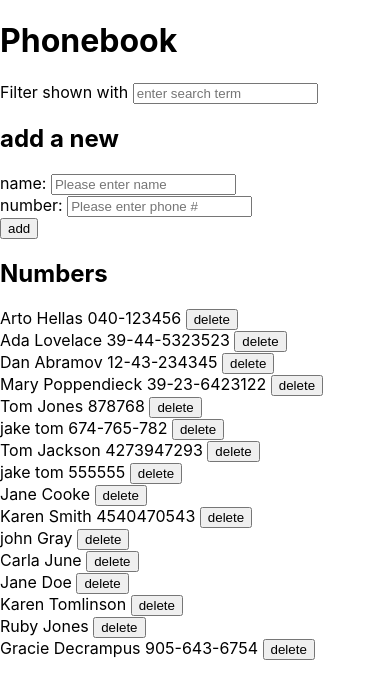
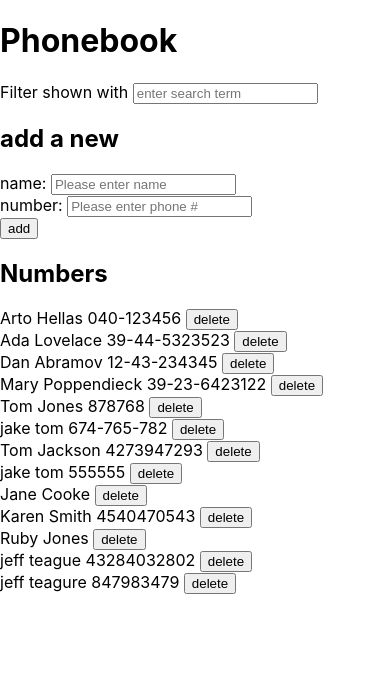
Before and after one commit to Marius-De-Allie/FullStack-Open, a React (Create React App) app in the folder part2/the-phone-book/: page / in a window 390 px wide. Shown: the top 698 px of the page. Built offline with nearby package versions, Linux system fonts and the light colour scheme; data requests are answered from the project's data file.

Commit message:
Exercise 2.20 Phonebook

```diff
--- a/part2/the-phone-book/db.json
+++ b/part2/the-phone-book/db.json
@@ -51,34 +51,19 @@
       "id": 10
     },
     {
-      "name": "john Gray",
-      "number": "",
-      "id": 11
-    },
-    {
-      "name": "Carla June",
-      "number": "",
-      "id": 12
-    },
-    {
-      "name": "Jane Doe",
-      "number": "",
-      "id": 13
-    },
-    {
-      "name": "Karen Tomlinson",
-      "number": "",
-      "id": 15
-    },
-    {
       "name": "Ruby Jones",
       "number": "",
       "id": 17
     },
     {
-      "name": "Gracie Decrampus",
-      "number": "905-643-6754",
+      "name": "jeff teague",
+      "number": "43284032802",
       "id": 18
+    },
+    {
+      "name": "jeff teagure",
+      "number": "847983479",
+      "id": 19
     }
   ]
 }
--- a/part2/the-phone-book/src/App.js
+++ b/part2/the-phone-book/src/App.js
@@ -4,6 +4,7 @@ import Persons from './components/Persons';
 import AddPerson from './components/AddPerson';
 import personService from './services/persons';
 import Notification from './components/Notification';
+import ErrorNotification from './components/ErrorNotification';
 
 const App = () => {
   // COMPONENT STATE.
@@ -13,6 +14,7 @@ const App = () => {
   const [ searchTerm, setSearchTerm ] = useState('');
   const [ filteredPersons, setFilteredPersons ] = useState([]);
   const [message, setMessage] = useState(null);
+  const [error, setError] = useState(null);
 
   useEffect(() => {
     personService.getAll()
@@ -90,6 +92,13 @@ const App = () => {
               setMessage(null);
             }, 5000)
           })
+          .catch(e => {
+            setError(`Cannot add phone number since ${updatedPerson.name} has already been deleted from server.`);
+            setPersons(persons.filter(person => person.id !== updatedPerson.id));
+            setTimeout(() => {
+              setError(null);
+            }, 5000)
+          })
         } else {
           // DO nothing.
         }
@@ -123,10 +132,14 @@ const App = () => {
         setTimeout(() => {
           setMessage(null);
         }, 5000)
-
-
       })
-      .catch(e => alert(`Unable to delete ${personToDel.name}.`))
+      .catch(e => {
+        setError(`${personToDel.name} has already been removed from server.`);
+        setPersons(persons.filter(person => person.id !== personToDel.id));
+        setTimeout(() => {
+          setError(null);
+        }, 5000)
+      });
     } else {
       //  do nothing.
     }
@@ -135,6 +148,7 @@ const App = () => {
   return (
     <div>
       <Notification message={message} />
+      {error !== null && <ErrorNotification message={error} />}
       <h1>Phonebook</h1>
       <SearchFilter searchTerm={searchTerm} searchTermUpdate={searchTermUpdate} />
       <h2>add a new</h2>
--- /dev/null
+++ b/part2/the-phone-book/src/components/ErrorNotification.js
@@ -0,0 +1,9 @@
+import React from 'react';
+
+const ErrorNotification = ({message}) => (
+        <div className="error">
+            {message}
+        </div>
+);
+
+export default ErrorNotification;
--- a/part2/the-phone-book/src/index.css
+++ b/part2/the-phone-book/src/index.css
@@ -21,3 +21,14 @@ div.message {
   border: 1px solid black;
   margin: 5px 15px;
 }
+
+div.error {
+  color: red;
+  background-color: black;
+  padding: 10px;
+  font-weight: bold;
+  border-radius: 5px;
+  border: 3px solid red;
+  margin: 5px 15px;
+  text-align: center;
+}
```
